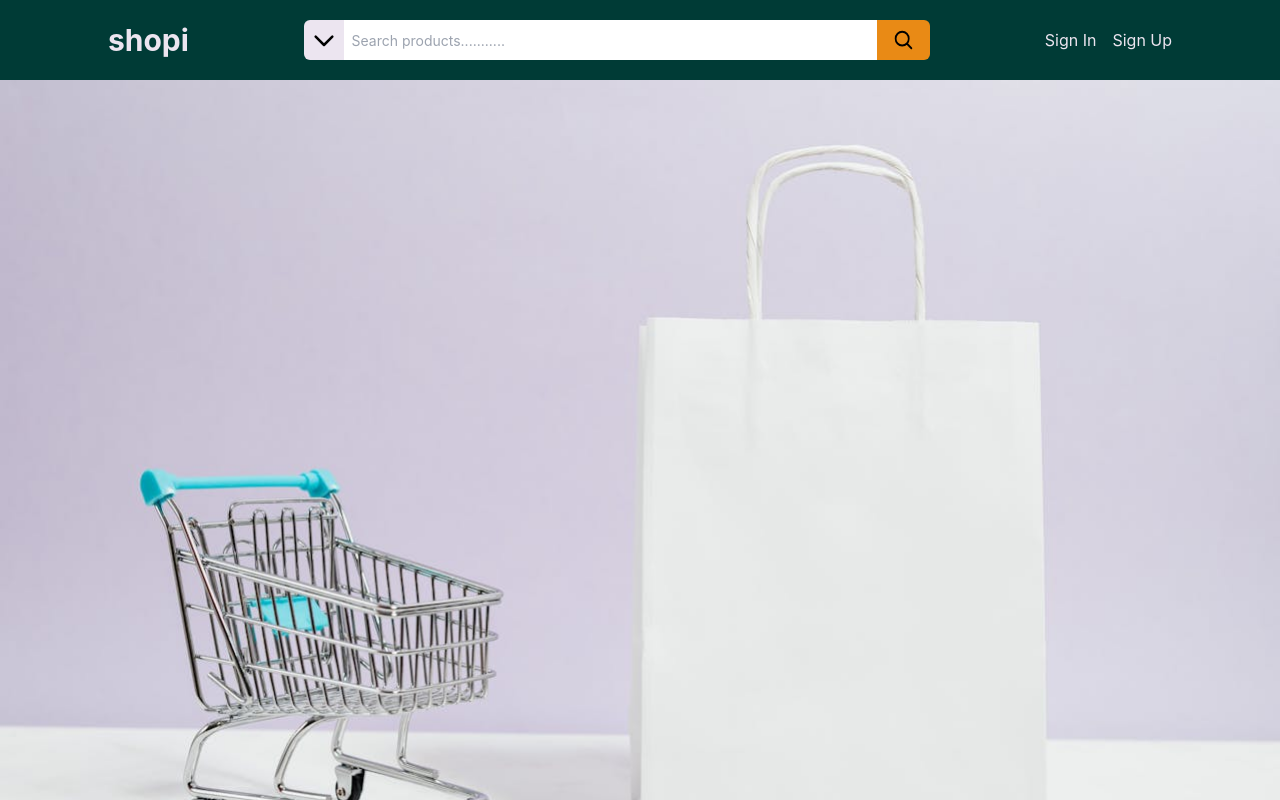
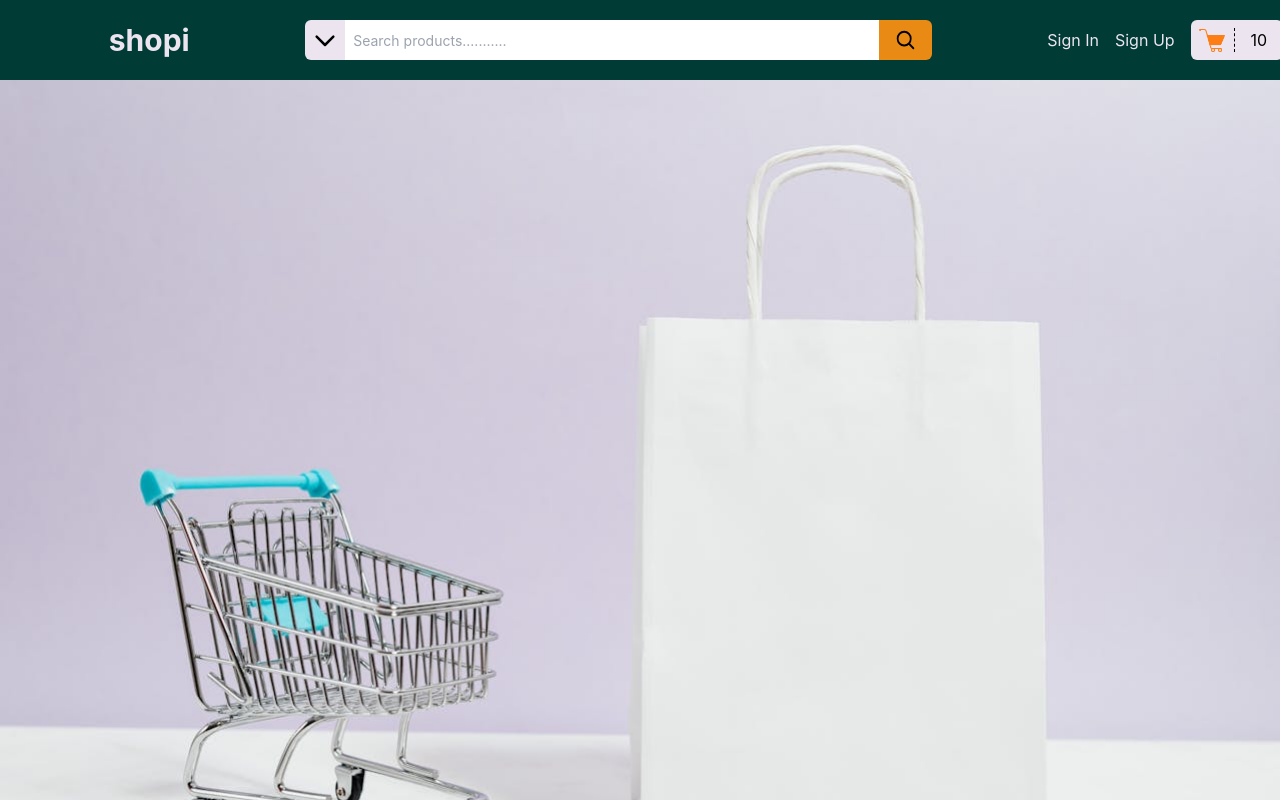
Before and after one commit to laxmankrishnamurti/E-Commerce-Site, a React (Vite) app in the folder Frontend/: page / in a window 1280 px wide. Shown: the top 800 px of the page. Built offline with nearby package versions, Linux system fonts and the light colour scheme.

Commit message:
setting up cart logo in header

```diff
--- a/Frontend/src/components/header/Header.tsx
+++ b/Frontend/src/components/header/Header.tsx
@@ -1,6 +1,7 @@
 import { Link } from 'react-router-dom'
 import seachSvg from  '../../assets/search.svg'
 import downarrowSvg from  '../../assets/downarrow.svg'
+import cartPng from  '../../assets/cart.png'
 import React, { useRef, useState, useEffect } from 'react'
 
 function Header() {
@@ -72,10 +73,19 @@ function Header() {
                 </div>
             </form>
         </div>
-        <div className='text-bg flex gap-4'>
-            <Link to={`/signin`} className='hover:text-bgh transition'>Sign In</Link>
-            <Link to={`/signup`} className='hover:text-bgh transition'>Sign Up</Link>
+        <div className='flex gap-4 items-center -mr-28'>
+            <Link to={`/signin`} className='hover:text-bgh transition text-bg'>Sign In</Link>
+            <Link to={`/signup`} className='hover:text-bgh transition text-bg'>Sign Up</Link>
+            <div className='bg-bg p-2 rounded-md flex gap-4 justify-center items-center'>
+                <div className='border-r border-dashed w-9 h-6'>
+                    <img src={cartPng} className='w-full h-full pr-2'/>
+                </div>
+                <div className='pr-2'>
+                    {10}
+                </div>
+            </div>
         </div>
+
     </div>
   )
 }
```
Also changed, not shown: Frontend/src/assets/cart.png (added).
